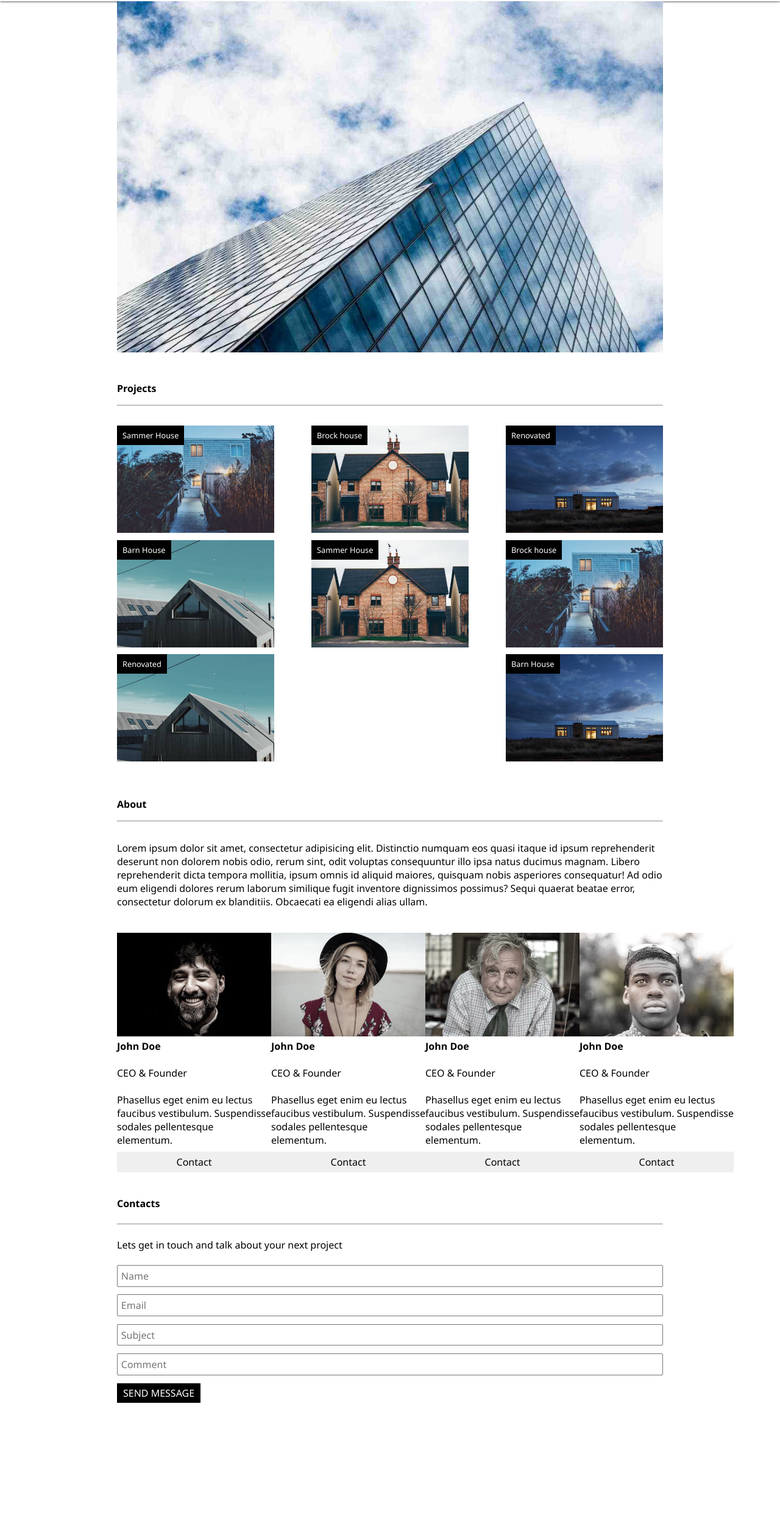
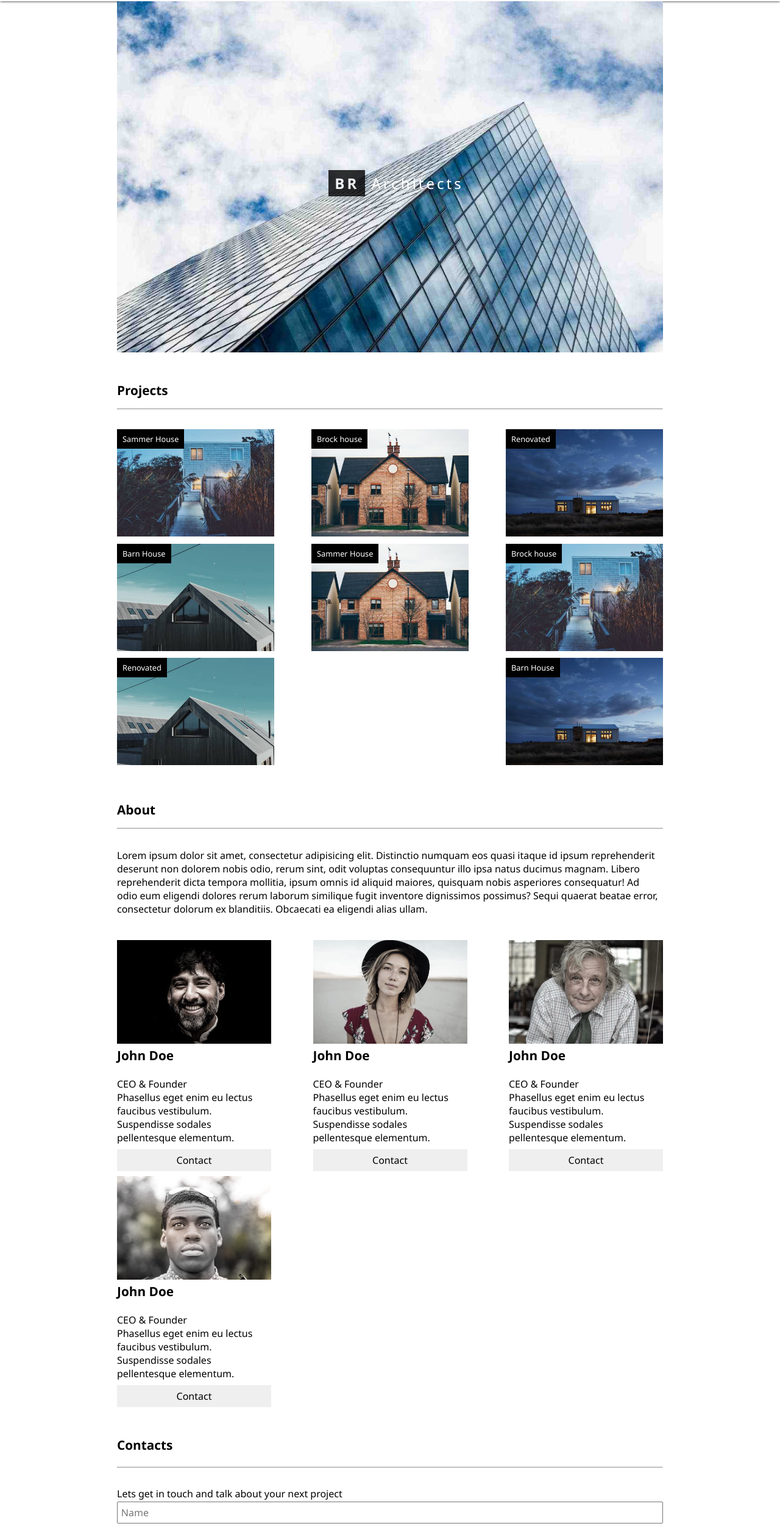
Before and after one commit to abdulrehman-codecrafter/Sylani-Ass6, a plain HTML site: page index.html in a window 1280 px wide. Shown: the part 42-2550 px from the top of the page at 61% size. Before the commit the page ends 2343 px from the top, so only its background shows below. Drawn offline with Linux system fonts and the light colour scheme.

Commit message:
Completed

```diff
--- a/css/style.css
+++ b/css/style.css
@@ -6,12 +6,19 @@
     font-family: "Segoe UI",Arial,sans-serif;
 }
 
+h3{
+    font-size: 1.3rem;
+}
+
 .logo{
     letter-spacing: 4px;
     font-size: medium;
+}
+.logo h4,p{
+    display: inline-block;
+    margin-right: 5px;
+}
 
-
-}
 header{
     background-color: #fbfbfb;
     box-shadow: 0 0 4px black;
@@ -39,12 +46,28 @@ nav{
     margin: 0 auto;
 }
 .big_img{
-    min-width: 100%;
-    min-height: 36rem;
+    width: 100%;
+    height: 36rem;
     background-image: url(../assets/architect.jpg);
     background-repeat: no-repeat;
     background-size: cover;
+    display: flex;
+    justify-content: center;
+    align-items: center;
 }
+.company_name p,b{
+    font-size: x-large;
+    color: white;
+    margin-top: 20px;
+    letter-spacing: 4px;
+}
+.company_name b{
+    background-color: rgb(0, 0, 0);
+    padding: 5px 10px;
+    opacity: 0.8;
+    margin-left: 25px;
+}
+
 .container .hr h3{
     padding: 0.5rem 0;
     margin-bottom: 0.5rem;
@@ -118,8 +141,12 @@ nav{
 }
 .cards{
     display: flex;
+    flex-wrap: wrap;
     justify-content: space-between;
     margin-top: 2.5rem;
+}
+.cards_text{
+    color: black;
 }
 
 .card{
@@ -141,30 +168,63 @@ nav{
     border: 0;
     box-shadow: 0;
     width: 100%;
-    padding: 6px 0;
-    transition: all 0.7s;
-
+    padding: 7px 4px;
+    transition: all 0.4s;
+    margin-bottom: 0.5rem;
 }
 .card button:hover {
     background-color: rgba(0, 0, 0, 0.745);
     color: white;
+    cursor: pointer;
 
 }
 
-.about{
+.contacts{
     margin-top: 2.5rem;
 }
-.about input{
+.contacts input{
     width: 100%;
     margin-bottom: 0.8rem;
     padding: 0.3rem;
+    outline: none;
 }
 
 .btn{
     outline: 0;
     border: 0;
     box-shadow: 0;
-    padding: 5px 10px;
+    padding: 7px 13px;
     background-color: black;
     color: white;
+    margin-top: 1rem;
+    border-radius: 5px;
+    transition: all 0.4s;
 }
+.btn:hover{
+    background-color: white;
+    color: black;
+    border:1px solid black;
+    cursor: pointer;
+}
+.map img{
+    width: 100%;
+    margin-top: 2rem;
+}
+.foot{
+    /* color: white; */
+    background-color: black;
+    padding: 22px;
+    text-align: center;
+}
+
+/* .footer .foot a{
+    color: white;
+} */
+.foot a{
+    color: white;
+    display: inline-block;
+}
+.foot p{
+    color: white;
+    display: inline-block;
+}
--- a/index.html
+++ b/index.html
@@ -12,13 +12,13 @@
     <header>
         <nav>
             <div class="logo">
-                <p><b>BR</b> Architects</p>
+                <h4>BR</h4><p>Architects</p>
             </div>
             <div class="links">
                 <ul>
-                    <li><a href="">Projects</a></li>
-                    <li><a href="">About</a></li>
-                    <li><a href="">Contacts</a></li>
+                    <li><a href="#projects">Projects</a></li>
+                    <li><a href="#abouts">About</a></li>
+                    <li><a href="#contacts">Contacts</a></li>
                 </ul>
             </div>
 
@@ -32,10 +32,13 @@
     <main>
         <div class="container">
             <div class="big_img">
+                <div class="company_name">
+                    <p><b>BR</b> Architects</p>
+                </div>
 
             </div>
             <div class="hr">
-                <h3>Projects</h3>
+                <h3 id="projects">Projects</h3>
                 <hr>
             </div>
 
@@ -69,7 +72,7 @@
 
             <div class="about">
                 <div class="hr">
-                    <h3>About</h3>
+                    <h3 id="abouts">About</h3>
                     <hr>
                 </div>
                 <p>Lorem ipsum dolor sit amet, consectetur adipisicing elit. Distinctio numquam eos quasi itaque id
@@ -85,9 +88,9 @@
                         <div class="profile">
                             <h3>John Doe</h3>
                             <br>
-                            <p>CEO &amp; Founder</p>
+                            <p class="cards_text">CEO &amp; Founder</p>
                             <br>
-                            <p>Phasellus eget enim eu lectus faucibus vestibulum. Suspendisse sodales pellentesque elementum.</p>
+                            <p class="cards_text">Phasellus eget enim eu lectus faucibus vestibulum. Suspendisse sodales pellentesque elementum.</p>
 
                             <button>Contact</button>
                         </div>
@@ -97,9 +100,9 @@
                         <div class="profile">
                             <h3>John Doe</h3>
                             <br>
-                            <p>CEO &amp; Founder</p>
+                            <p class="cards_text">CEO &amp; Founder</p>
                             <br>
-                            <p>Phasellus eget enim eu lectus faucibus vestibulum. Suspendisse sodales pellentesque elementum.</p>
+                            <p class="cards_text">Phasellus eget enim eu lectus faucibus vestibulum. Suspendisse sodales pellentesque elementum.</p>
                             <button>Contact</button>
                         </div>
                     </div>
@@ -108,9 +111,9 @@
                         <div class="profile">
                             <h3>John Doe</h3>
                             <br>
-                            <p>CEO &amp; Founder</p>
+                            <p class="cards_text">CEO &amp; Founder</p>
                             <br>
-                            <p>Phasellus eget enim eu lectus faucibus vestibulum. Suspendisse sodales pellentesque elementum.</p>
+                            <p class="cards_text">Phasellus eget enim eu lectus faucibus vestibulum. Suspendisse sodales pellentesque elementum.</p>
                             <button>Contact</button>
                         </div>
                     </div>
@@ -119,9 +122,9 @@
                         <div class="profile">
                             <h3>John Doe</h3>
                             <br>
-                            <p>CEO &amp; Founder</p>
+                            <p class="cards_text">CEO &amp; Founder</p>
                             <br>
-                            <p>Phasellus eget enim eu lectus faucibus vestibulum. Suspendisse sodales pellentesque elementum.</p>
+                            <p class="cards_text">Phasellus eget enim eu lectus faucibus vestibulum. Suspendisse sodales pellentesque elementum.</p>
                             <button>Contact</button>
                         </div>
                     </div>
@@ -130,8 +133,8 @@
                 </div>
             </div>
 
-            <div class="about">
-                <h3>Contacts</h3>
+            <div class="contacts">
+                <h3 id="contacts">Contacts</h3>
                 <br><hr>
                 <br><b></b>
                 <p>Lets get in touch and talk about your next project</p>
@@ -144,11 +147,17 @@
                 <button class="btn">SEND MESSAGE</button>
 
             </div>
+            <div class="map">
+                <img src="assets/map.jpg" alt="">
+            </div>
         </div>
 
     </main>
 
     <footer>
+        <div class="foot">
+           <p>Powered by </p> <a href="https://www.w3schools.com/css/default.asp" target="_blank">w3.css</a>
+        </div>
 
     </footer>
 </body>
```
